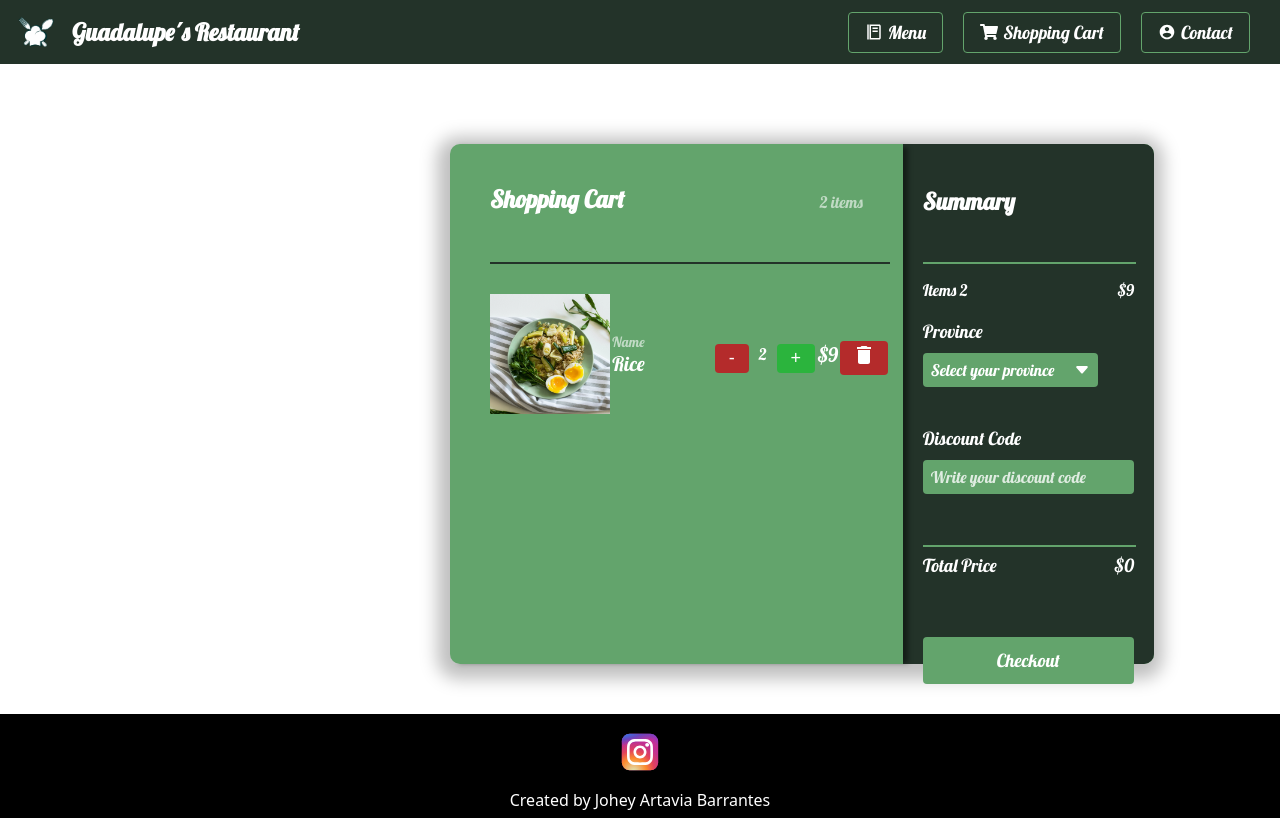
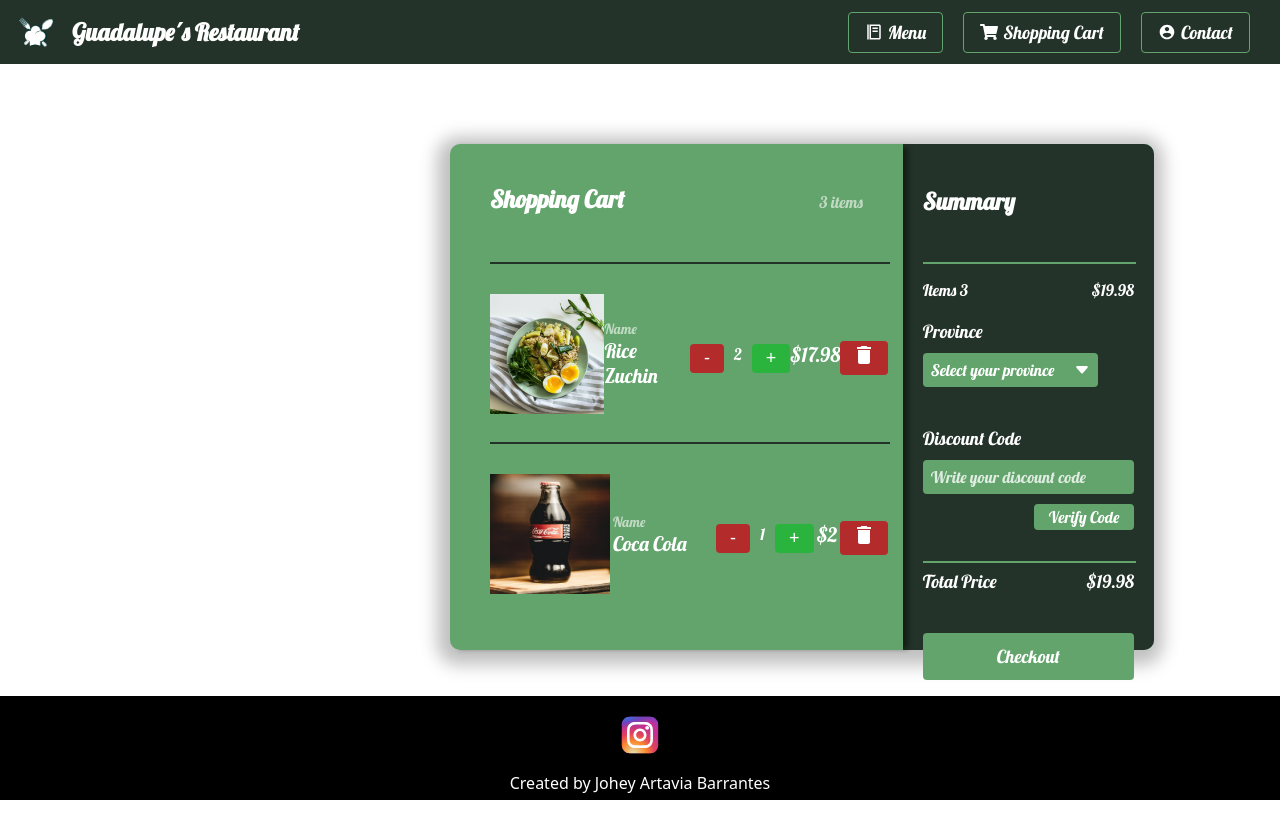
Before and after one commit to Joheyab/Guadalupe-Restaurant, a React (Vite) app: page /shopping-cart in a window 1280 px wide. Built offline with nearby package versions, Linux system fonts and the light colour scheme.

Commit message:
Add discount code functionality

```diff
--- /dev/null
+++ b/public/DiscountCodes.json
@@ -0,0 +1,10 @@
+[
+    {
+        "Code": "TEST0123",
+        "Discount": 10
+    },
+    {
+        "Code": "JOHEYARTAVIA",
+        "Discount": 100
+    }
+]
--- a/src/components/DishCardShoppingCart.jsx
+++ b/src/components/DishCardShoppingCart.jsx
@@ -6,10 +6,13 @@ export function DishCardSophhingCart({
   price,
   updateAmountItems,
   amountItems,
+  amount,
   setPreTotalPrice,
   preTotalPrice,
+  setTotalPrice,
+  totalPrice
 }) {
-  const [amountDish, setAmountDish] = useState(2);
+  const [amountDish, setAmountDish] = useState(amount);
   const [print, setPrint] = useState(true);
   const verifyPrint = () => {
     amountDish === 1 ? setPrint(false) : null;
@@ -18,12 +21,14 @@ export function DishCardSophhingCart({
     setAmountDish(amountDish + 1);
     updateAmountItems(amountItems + 1);
     setPreTotalPrice(preTotalPrice + price);
+    setTotalPrice(totalPrice + price)
   };
 
   const handleDecrement = () => {
     amountDish >= 1 ? setAmountDish(amountDish - 1) : null;
     amountItems != 0 ? updateAmountItems(amountItems - 1) : null;
     setPreTotalPrice(preTotalPrice - price);
+    setTotalPrice(totalPrice - price)
     verifyPrint();
   };
   return (
@@ -59,6 +64,7 @@ export function DishCardSophhingCart({
               setPrint(false);
               updateAmountItems(amountItems - amountDish);
               setPreTotalPrice(preTotalPrice - price * amountDish);
+              setTotalPrice(totalPrice - price * amountDish)
             }}
           >
             <MdDelete />
--- a/src/pages/ShoppingCart.css
+++ b/src/pages/ShoppingCart.css
@@ -229,6 +229,32 @@
     font-size: 16px;
 }
 
+.verify-code{
+    width: 100%;
+}
+
+.error-code{
+    font-size: 18px;
+    width: 180px;
+    float: left;
+    color:#b42b2b
+}
+.verify-code-button{
+    height: 26px;
+    border: none;
+    background-color: #63a46c;
+    border-radius: 4px;
+    color: #fff;
+    font-family: "Lobster", cursive;
+    font-size: 16px;
+    width: 100px;
+    float: right;
+    cursor: pointer;
+}
+
+.verify-code-button:hover{
+    opacity: 0.6;
+}
 .discount label{
     font-size: 18px;
 }
@@ -240,8 +266,8 @@
 .footer-checkout-container{
     display: flex;
     flex-direction: column;
-    gap: 60px;
-    margin-top: 40px;
+    gap: 40px;
+    margin-top: 20px;
 }
 .total-price{
     display: flex;
@@ -267,7 +293,10 @@
     background-color: #63a46c;
     border-radius: 4px;
     color: #fff;
-    margin-bottom: 30px;
     font-family: "Lobster", cursive;
     cursor: pointer;
 }
+
+.checkout-button:hover{
+    opacity: 0.6;
+}
--- a/src/pages/ShoppingCart.jsx
+++ b/src/pages/ShoppingCart.jsx
@@ -3,14 +3,38 @@ import { NavBar } from "../components/NavBar";
 import { MdDelete } from "react-icons/md";
 import { BsCaretDownFill } from "react-icons/bs";
 import "./ShoppingCart.css";
-import { useState } from "react";
+import { useEffect, useState } from "react";
 import { DishCardSophhingCart } from "../components/DishCardShoppingCart";
 export function ShoppingCart() {
-  const [amountItems, setAmountItems] = useState(2);
-  const [preTotalPrice, setPreTotalPrice] = useState(9);
-  const [totalPrice, setTotalPrice] = useState(0);
+  const [amountItems, setAmountItems] = useState(3);
+  const [preTotalPrice, setPreTotalPrice] = useState(19.98);
+  const [totalPrice, setTotalPrice] = useState(preTotalPrice);
   const [showOptions, setShowOptions] = useState(false);
-  const [provinceSelect, setProvinceSelect] = useState("Select your province");
+  const [provinceSelect, setProvinceSelect] = useState(["Select your province", 0]);
+  const [discountCode, setDiscountCode] = useState('')
+  const [appDiscounts, setAppDiscounts] = useState([])
+  const [showError, setShowError] = useState(false)
+  const getDiscounts = () =>{
+    fetch("./DiscountCodes.json", {
+      headers: {
+        "Content-Type": "application/json",
+        Accept: "application/json",
+      },
+    })
+      .then(function (response) {
+        return response.json();
+      })
+      .then(function (myJson) {
+        setAppDiscounts(myJson);
+      });
+  }
+  const verifyDiscount = () =>{
+   appDiscounts.filter((item)=> item.Code === discountCode ? (setTotalPrice(totalPrice -(item.Discount*totalPrice/100)), setShowError(false), retrurn)   : setShowError(true))
+  }
+
+  useEffect(() => {
+    getDiscounts();
+  }, []);
   return (
     <>
       <NavBar />
@@ -24,12 +48,27 @@ export function ShoppingCart() {
             <div className="dishes-shopping-container">
               <DishCardSophhingCart
                 image="dish_1.webp"
-                name="Rice"
-                price={4.5}
+                name="Rice Zuchin"
+                price={8.99}
                 updateAmountItems={setAmountItems}
+                amount={2}
                 amountItems={amountItems}
                 preTotalPrice={preTotalPrice}
                 setPreTotalPrice={setPreTotalPrice}
+                setTotalPrice={setTotalPrice}
+                totalPrice={totalPrice}
+              />
+              <DishCardSophhingCart
+                image="drink_2.webp"
+                name="Coca Cola"
+                price={2}
+                updateAmountItems={setAmountItems}
+                amount={1}
+                amountItems={amountItems}
+                preTotalPrice={preTotalPrice}
+                setPreTotalPrice={setPreTotalPrice}
+                setTotalPrice={setTotalPrice}
+                totalPrice={totalPrice}
               />
             </div>
           </div>
@@ -39,7 +78,7 @@ export function ShoppingCart() {
             </div>
             <div className="summary-items-price">
               <span>Items {amountItems}</span>
-              <span>${preTotalPrice}</span>
+              <span>${preTotalPrice.toFixed(2)}</span>
             </div>
             <div className="province">
               <label>Province</label>
@@ -49,15 +88,15 @@ export function ShoppingCart() {
                     showOptions ? setShowOptions(false) : setShowOptions(true)
                   }
                 >
-                  <span>{provinceSelect}</span>
+                  <span>{provinceSelect[0]}</span>
                   <BsCaretDownFill />
                 </button>
                 {showOptions ? (
                   <div className="options-province">
                     <button
                       onClick={() => {
-                        setProvinceSelect("San José");
-                        setPreTotalPrice(preTotalPrice + 0.50);
+                        setProvinceSelect(["San José", 0.40]);
+                        setTotalPrice(totalPrice - provinceSelect[1] + 0.40);
                         setShowOptions(false);
                       }}
                     >
@@ -65,8 +104,8 @@ export function ShoppingCart() {
                     </button>
                     <button
                       onClick={() => {
-                        setProvinceSelect("Cartago");
-                        setPreTotalPrice(preTotalPrice + 0.60);
+                        setProvinceSelect(["Cartago", 0.60]);
+                        setTotalPrice(totalPrice - provinceSelect[1] + 0.60);
                         setShowOptions(false);
                       }}
                     >
@@ -74,8 +113,8 @@ export function ShoppingCart() {
                     </button>
                     <button
                       onClick={() => {
-                        setProvinceSelect("Heredia");
-                        setPreTotalPrice(preTotalPrice + 0.70);
+                        setProvinceSelect(["Heredia",0.70]);
+                        setTotalPrice(totalPrice - provinceSelect[1] + 0.70);
                         setShowOptions(false);
                       }}
                     >
@@ -83,8 +122,8 @@ export function ShoppingCart() {
                     </button>
                     <button
                       onClick={() => {
-                        setProvinceSelect("Alajuela");
-                        setPreTotalPrice(preTotalPrice + 0.80);
+                        setProvinceSelect(["Alajuela", 0.80]);
+                        setTotalPrice(totalPrice - provinceSelect[1] + 0.80);
                         setShowOptions(false);
                       }}
                     >
@@ -92,8 +131,8 @@ export function ShoppingCart() {
                     </button>
                     <button
                       onClick={() => {
-                        setProvinceSelect("Guanacaste");
-                        setPreTotalPrice(preTotalPrice + 1.20);
+                        setProvinceSelect(["Guanacaste", 1.20]);
+                        setTotalPrice(totalPrice - provinceSelect[1] + 1.20);
                         setShowOptions(false);
                       }}
                     >
@@ -101,8 +140,8 @@ export function ShoppingCart() {
                     </button>
                     <button
                       onClick={() => {
-                        setProvinceSelect("Puntarenas");
-                        setPreTotalPrice(preTotalPrice + 1.40);
+                        setProvinceSelect(["Puntarenas", 1.40]);
+                        setTotalPrice(totalPrice - provinceSelect[1] + 1.40);
                         setShowOptions(false);
                       }}
                     >
@@ -110,8 +149,8 @@ export function ShoppingCart() {
                     </button>
                     <button
                       onClick={() => {
-                        setProvinceSelect("Limón");
-                        setPreTotalPrice(preTotalPrice + 1.60);
+                        setProvinceSelect(["Limón",1.60]);
+                        setTotalPrice(totalPrice - provinceSelect[1] + 1.60);
                         setShowOptions(false);
                       }}
                     >
@@ -125,12 +164,18 @@ export function ShoppingCart() {
             </div>
             <div className="discount">
               <label>Discount Code</label>
-              <input type="text" placeholder="Write your discount code"></input>
+              <input value={discountCode} placeholder="Write your discount code" onChange={e=> setDiscountCode(e.target.value)
+              }></input>
+              <div className="verify-code">
+                {showError ? <span className="error-code">Error code. Please enter a correct code</span>: null}
+
+                <button className="verify-code-button" onClick={()=> verifyDiscount()}>Verify Code</button>
+              </div>
             </div>
             <div className="footer-checkout-container">
               <div className="total-price">
                 <span>Total Price</span>
-                <span>${totalPrice}</span>
+                <span>${totalPrice.toFixed(2)}</span>
               </div>
               <button className="checkout-button">Checkout</button>
             </div>
```
Also changed, not shown: src/pages/Menu.css (line endings or trailing spaces).
